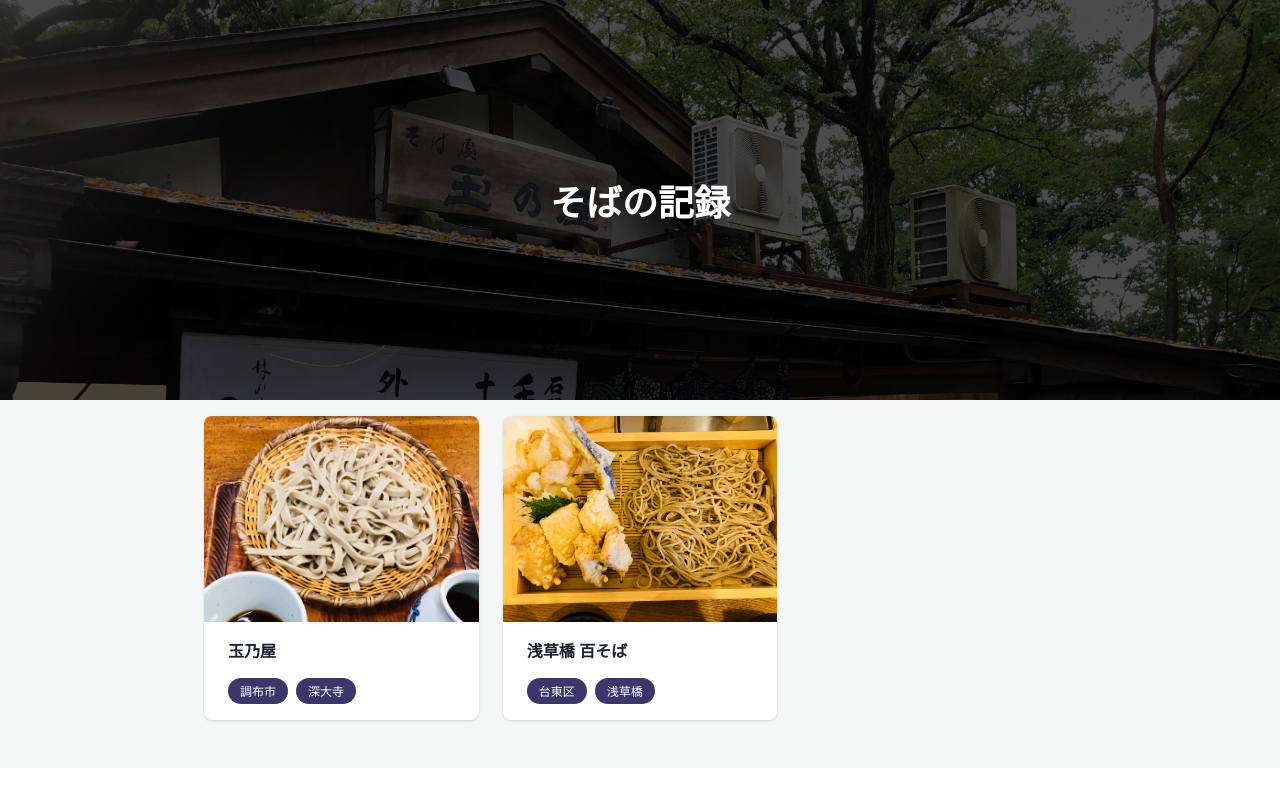
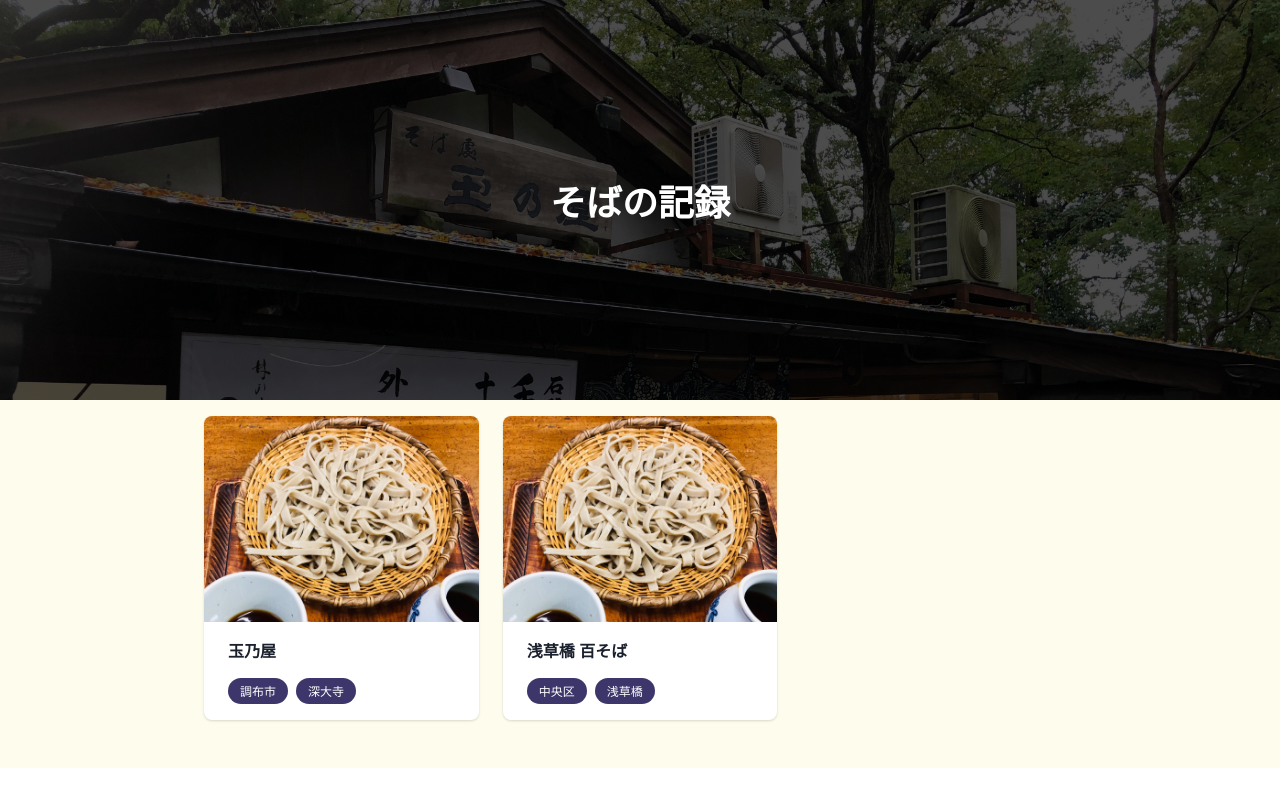
Before and after one commit to ryuhei4k9/373soba, a Nuxt app: page / in a window 1280 px wide. Built offline with nearby package versions, Linux system fonts and the light colour scheme.

Commit message:
コンポーネント化

```diff
--- /dev/null
+++ b/assets/json/shops.json
@@ -0,0 +1,14 @@
+[
+  {
+    "id": 1,
+    "shopName": "玉乃屋",
+    "thumbnailUrl": "~assets/images/tamanoya.jpg",
+    "tags": ["調布市", "深大寺"]
+  },
+  {
+    "id": 2,
+    "shopName": "浅草橋 百そば",
+    "thumbnailUrl": "~assets/images/hyakusoba.jpg",
+    "tags": ["中央区", "浅草橋"]
+  }
+]
--- a/components/Logo.vue
+++ /dev/null
@@ -1,79 +0,0 @@
-<template>
-  <div class="VueToNuxtLogo">
-    <div class="Triangle Triangle--two" />
-    <div class="Triangle Triangle--one" />
-    <div class="Triangle Triangle--three" />
-    <div class="Triangle Triangle--four" />
-  </div>
-</template>
-
-<style>
-.VueToNuxtLogo {
-  display: inline-block;
-  animation: turn 2s linear forwards 1s;
-  transform: rotateX(180deg);
-  position: relative;
-  overflow: hidden;
-  height: 180px;
-  width: 245px;
-}
-
-.Triangle {
-  position: absolute;
-  top: 0;
-  left: 0;
-  width: 0;
-  height: 0;
-}
-
-.Triangle--one {
-  border-left: 105px solid transparent;
-  border-right: 105px solid transparent;
-  border-bottom: 180px solid #41b883;
-}
-
-.Triangle--two {
-  top: 30px;
-  left: 35px;
-  animation: goright 0.5s linear forwards 3.5s;
-  border-left: 87.5px solid transparent;
-  border-right: 87.5px solid transparent;
-  border-bottom: 150px solid #3b8070;
-}
-
-.Triangle--three {
-  top: 60px;
-  left: 35px;
-  animation: goright 0.5s linear forwards 3.5s;
-  border-left: 70px solid transparent;
-  border-right: 70px solid transparent;
-  border-bottom: 120px solid #35495e;
-}
-
-.Triangle--four {
-  top: 120px;
-  left: 70px;
-  animation: godown 0.5s linear forwards 3s;
-  border-left: 35px solid transparent;
-  border-right: 35px solid transparent;
-  border-bottom: 60px solid #fff;
-}
-
-@keyframes turn {
-  100% {
-    transform: rotateX(0deg);
-  }
-}
-
-@keyframes godown {
-  100% {
-    top: 180px;
-  }
-}
-
-@keyframes goright {
-  100% {
-    left: 70px;
-  }
-}
-</style>
--- /dev/null
+++ b/components/SobaCard.vue
@@ -0,0 +1,33 @@
+<template>
+  <div
+    class="overflow-hidden bg-white rounded-lg shadow hover:shadow-raised hover:translateY-2px transition"
+  >
+    <img class="w-full" src="~assets/images/tamanoya.jpg" alt="玉乃屋" />
+    <div class="px-6 py-4 flex flex-col justify-between">
+      <h3 class="font-bold text-gray-900 mb-4 leading-normal">
+        {{ shop.shopName }}
+      </h3>
+      <p class="inline-flex items-center text-xs">
+        <span class="bg-indigo-900 text-white mr-2 px-3 py-1 rounded-full">
+          {{ shop.tags[0] }}
+        </span>
+        <span class="bg-indigo-900 text-white mr-2 px-3 py-1 rounded-full">
+          {{ shop.tags[1] }}
+        </span>
+      </p>
+    </div>
+  </div>
+</template>
+
+<script>
+export default {
+  props: ['shop'],
+  computed: {
+    imgSrc() {
+      return require(this.shop.thumbnailUrl)
+    }
+  }
+}
+</script>
+
+<style scoped></style>
--- a/pages/index.vue
+++ b/pages/index.vue
@@ -12,61 +12,12 @@
       <div
         class="container max-w-4xl m-auto flex flex-wrap items-center justify-start"
       >
-        <div class="w-full md:w-1/2 lg:w-1/3 flex flex-col mb-8 px-3">
-          <div
-            class="overflow-hidden bg-white rounded-lg shadow hover:shadow-raised hover:translateY-2px transition"
-          >
-            <img
-              class="w-full"
-              src="~/assets/images/tamanoya.jpg"
-              alt="玉乃屋"
-            />
-            <div class="px-6 py-4 flex flex-col justify-between">
-              <h3 class="font-bold text-gray-900 mb-4 leading-normal">
-                玉乃屋
-              </h3>
-              <p class="inline-flex items-center text-xs">
-                <span
-                  class="bg-indigo-900 text-white mr-2 px-3 py-1 rounded-full"
-                >
-                  調布市
-                </span>
-                <span
-                  class="bg-indigo-900 text-white mr-2 px-3 py-1 rounded-full"
-                >
-                  深大寺
-                </span>
-              </p>
-            </div>
-          </div>
-        </div>
-        <div class="w-full md:w-1/2 lg:w-1/3 flex flex-col mb-8 px-3">
-          <div
-            class="overflow-hidden bg-white rounded-lg shadow hover:shadow-raised hover:translateY-2px transition"
-          >
-            <img
-              class="w-full"
-              src="~/assets/images/hyakusoba.jpg"
-              alt="浅草橋 百そば"
-            />
-            <div class="px-6 py-4 flex flex-col justify-between">
-              <h3 class="font-bold text-gray-900 mb-4 leading-normal">
-                浅草橋 百そば
-              </h3>
-              <p class="inline-flex items-center text-xs">
-                <span
-                  class="bg-indigo-900 text-white mr-2 px-3 py-1 rounded-full"
-                >
-                  台東区
-                </span>
-                <span
-                  class="bg-indigo-900 text-white mr-2 px-3 py-1 rounded-full"
-                >
-                  浅草橋
-                </span>
-              </p>
-            </div>
-          </div>
+        <div
+          v-for="shop of shops"
+          :key="shop.id"
+          class="w-full md:w-1/2 lg:w-1/3 flex flex-col mb-8 px-3"
+        >
+          <soba-card :shop="shop" />
         </div>
       </div>
     </section>
@@ -74,15 +25,23 @@
 </template>
 
 <script>
+import SobaCard from '~/components/SobaCard'
+import shops from '~/assets/json/shops.json'
+
 export default {
-  components: {}
+  components: { SobaCard },
+  data() {
+    return {
+      shops
+    }
+  }
 }
 </script>
 
 <style scoped>
 .wrapper {
   font-family: 'Noto Sans JP', serif;
-  background-color: #f4f7f5;
+  background-color: #fefded;
 }
 
 .hero {
```
